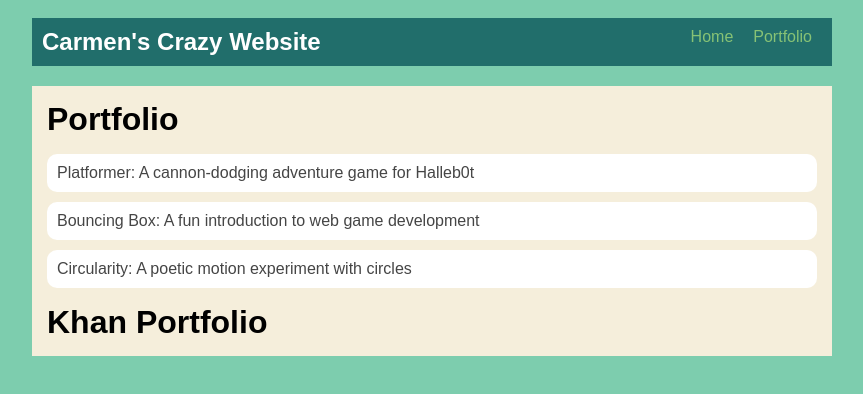
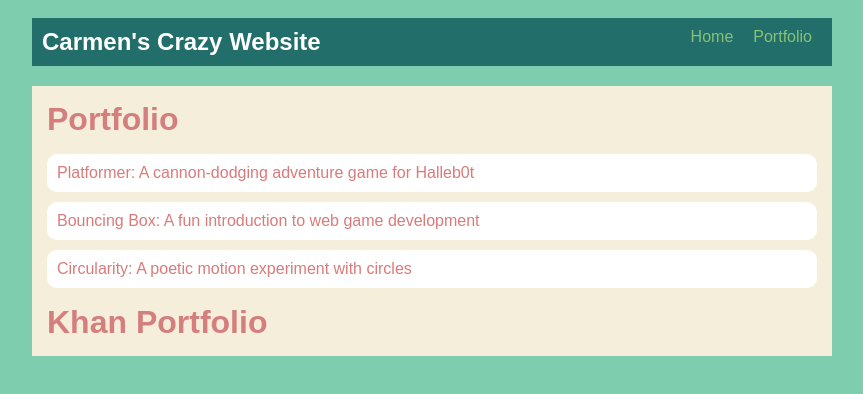
Before and after one commit to CARAMEL180/CARAMEL180.github.io, a plain HTML site: page portfolio.html in a window 1280 px wide. Shown: the whole page, without its empty margins (208-1071 px from the left). Drawn offline with Linux system fonts and the light colour scheme.

Commit message:
style.css

```diff
--- a/style.css
+++ b/style.css
@@ -79,7 +79,7 @@ h2, h3 {
 
 /* Portfolio styles */
 .content h1 {
-  color: black;
+  color: rgb(212, 126, 126);
 }
 
 #portfolio {
@@ -100,5 +100,5 @@ h2, h3 {
 
 #portfolio a {
   text-decoration: none;
-  color: #454545;
+  color: #da7a7a;
 }
```
